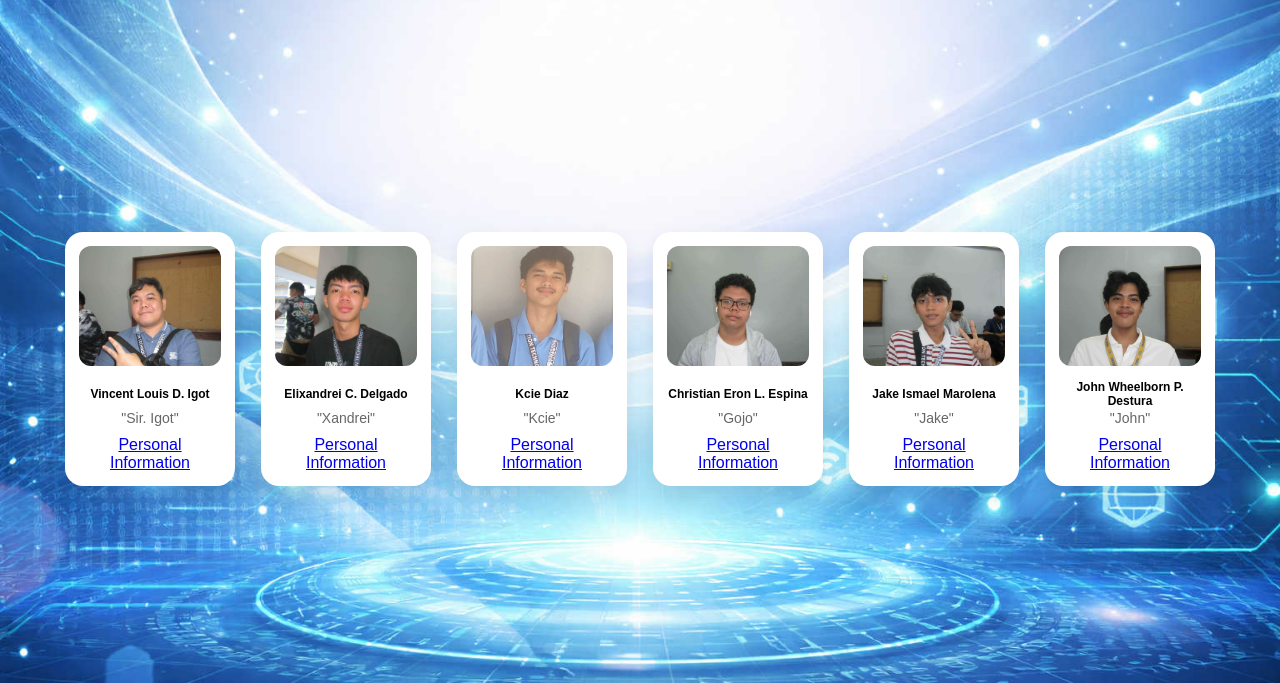
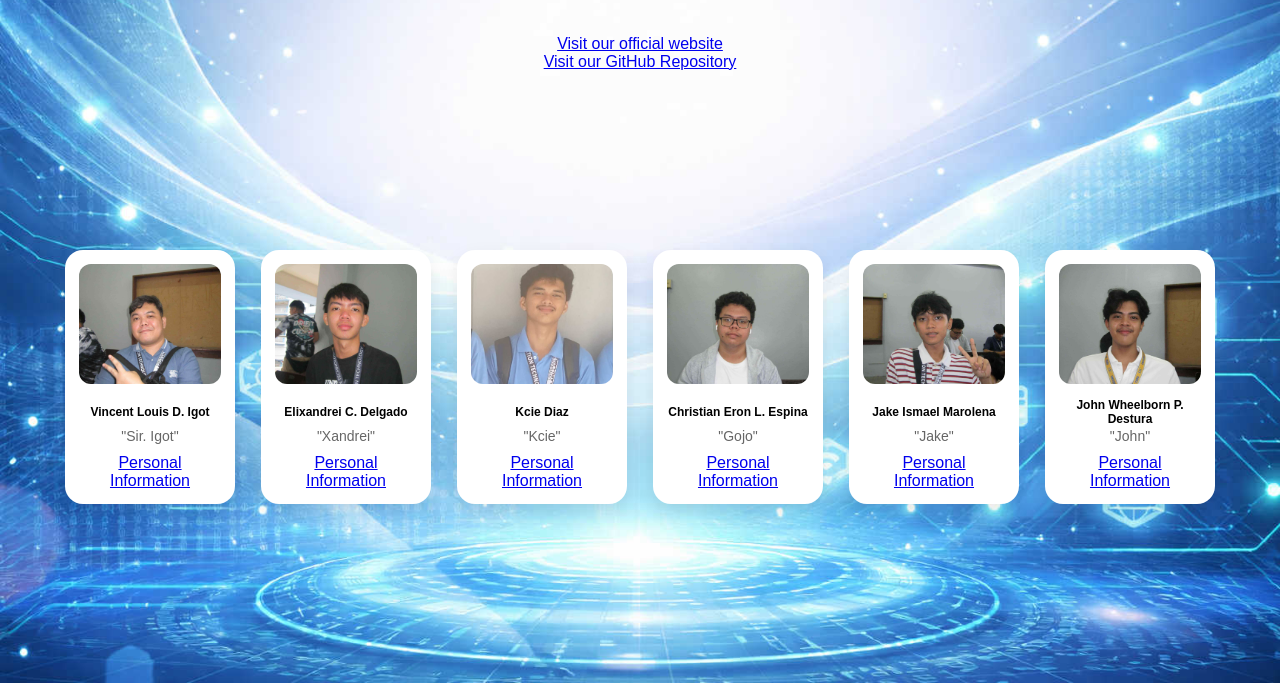
Before and after one commit to delgadoelixandrei-creator/Boys-at-the-back-website, a plain HTML site: page LOGIN/website/introduction.html in a window 1280 px wide. Shown: the part 117-800 px from the top of the page. Drawn offline with Linux system fonts and the light colour scheme.

Commit message:
Add website URL links

```diff
--- a/LOGIN/website/introduction.html
+++ b/LOGIN/website/introduction.html
@@ -9,6 +9,20 @@
 <body class="intro-page">
 
     <h1 class="intro-title">INTRODUCTION</h1>
+    <p style="text-align:center;">
+  <a href="https://delgadoelixandrei-creator.github.io/Boys-at-the-back-website/"
+     target="_blank">
+    Visit our official website
+  </a>
+</p>
+
+<p style="text-align:center;">
+  <a href="https://github.com/delgadoelixandrei-creator/Boys-at-the-back-website"
+     target="_blank">
+    Visit our GitHub Repository
+  </a>
+</p>
+
 
     <!-- GRID CONTAINER -->
     <div class="card-grid">
```
